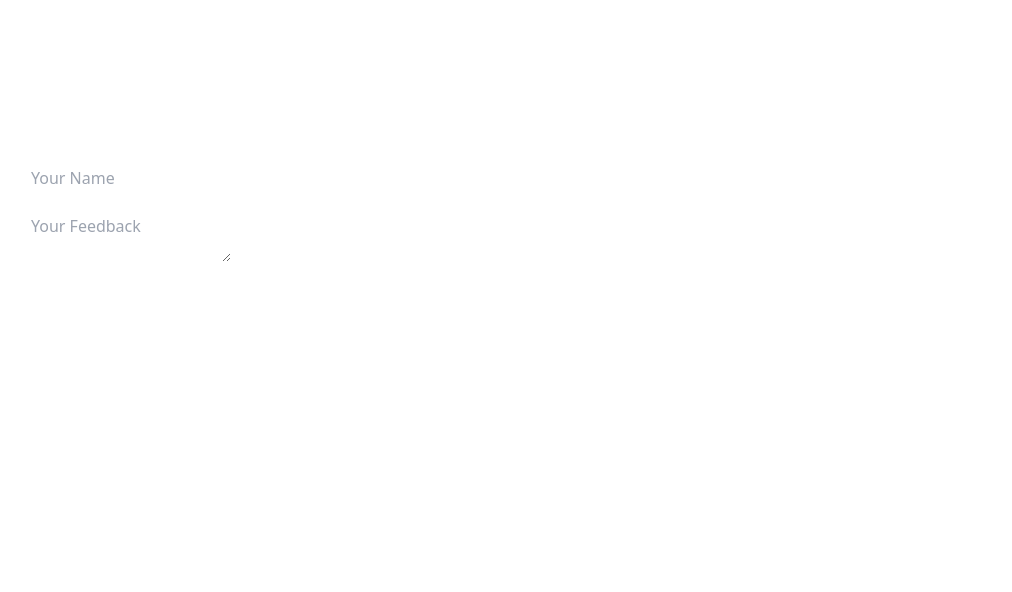
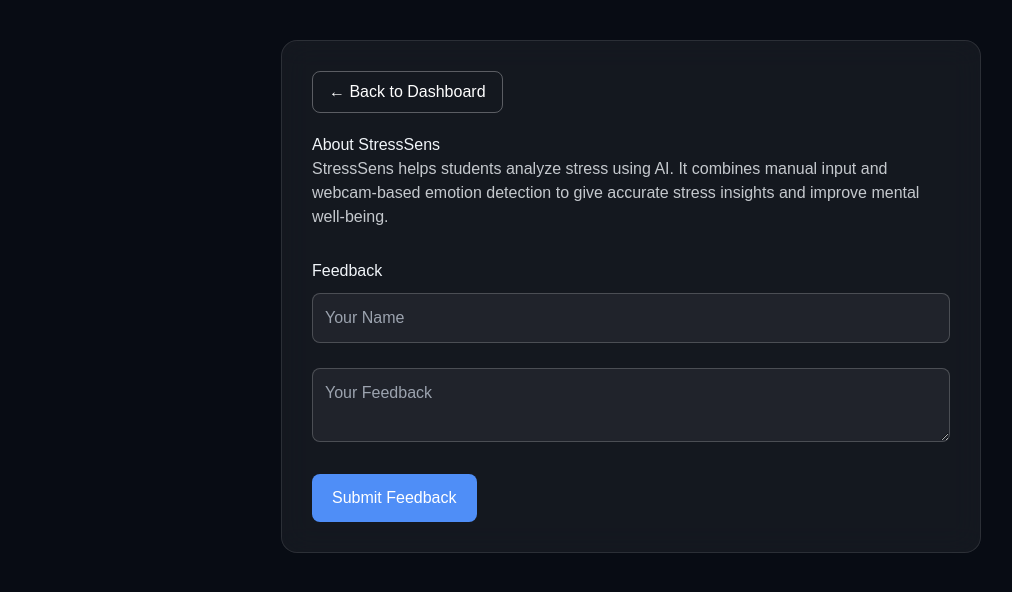
Before and after one commit to nabinkrpal/stress-web-app, a React (Create React App) app in the folder stress-frontend/: page /about-feedback in a window 1280 px wide. Shown: the top 592 px of the page, without its empty margins (9-1021 px from the left). Built offline with nearby package versions, Linux system fonts and the light colour scheme; sample sign-in values are in the browser's storage.

Commit message:
Update AboutFeedback.js

```diff
--- a/stress-frontend/src/pages/AboutFeedback.js
+++ b/stress-frontend/src/pages/AboutFeedback.js
@@ -1,6 +1,54 @@
 import { useState } from "react";
 import API from "../services/api";
 import { useNavigate } from "react-router-dom";
+
+const styles = {
+  container: {
+    minHeight: "100vh",
+    background: "#080c14",
+    color: "#f1f5f9",
+    padding: "40px",
+    fontFamily: "DM Sans, sans-serif"
+  },
+  card: {
+    maxWidth: "700px",
+    margin: "0 auto",
+    background: "rgba(255,255,255,0.05)",
+    border: "1px solid rgba(255,255,255,0.1)",
+    borderRadius: "16px",
+    padding: "30px",
+    backdropFilter: "blur(15px)"
+  },
+  input: {
+    width: "100%",
+    padding: "12px",
+    marginTop: "10px",
+    marginBottom: "15px",
+    borderRadius: "8px",
+    border: "1px solid rgba(255,255,255,0.2)",
+    background: "rgba(255,255,255,0.05)",
+    color: "white",
+    outline: "none"
+  },
+  button: {
+    background: "#4f8ef7",
+    color: "white",
+    padding: "12px 20px",
+    border: "none",
+    borderRadius: "8px",
+    cursor: "pointer",
+    marginTop: "10px"
+  },
+  backBtn: {
+    marginBottom: "20px",
+    background: "transparent",
+    border: "1px solid rgba(255,255,255,0.3)",
+    color: "white",
+    padding: "8px 16px",
+    borderRadius: "8px",
+    cursor: "pointer"
+  }
+};
 
 function AboutFeedback() {
   const navigate = useNavigate();
@@ -11,53 +59,64 @@ function AboutFeedback() {
 
   const handleSubmit = async (e) => {
     e.preventDefault();
+
     try {
       await API.post("/feedback", { name, message });
-      setSuccess("✅ Feedback submitted!");
+      setSuccess("✅ Feedback submitted successfully!");
       setName("");
       setMessage("");
-    } catch {
-      alert("Failed to submit feedback");
+    } catch (err) {
+      console.error(err);
+      alert("Error submitting feedback");
     }
   };
 
   return (
-    <div style={{ padding: "40px", color: "white" }}>
+    <div style={styles.container}>
+      <div style={styles.card}>
 
-      <button onClick={() => navigate("/dashboard")}>
+        <button style={styles.backBtn} onClick={() => navigate("/dashboard")}>
           ← Back to Dashboard
         </button>
 
-      <h1>About Us</h1>
-      <p>
+        <h1>About StressSens</h1>
+        <p style={{ opacity: 0.8 }}>
           StressSens helps students analyze stress using AI.
-        It uses both manual input and webcam-based emotion detection
-        to give accurate stress insights.
+          It combines manual input and webcam-based emotion detection
+          to give accurate stress insights and improve mental well-being.
         </p>
 
         <h2 style={{ marginTop: "30px" }}>Feedback</h2>
 
         <form onSubmit={handleSubmit}>
           <input
+            style={styles.input}
             placeholder="Your Name"
             value={name}
             onChange={(e) => setName(e.target.value)}
             required
           />
-        <br /><br />
 
           <textarea
+            style={styles.input}
             placeholder="Your Feedback"
             value={message}
             onChange={(e) => setMessage(e.target.value)}
             required
           />
-        <br /><br />
 
-        <button type="submit">Submit Feedback</button>
+          <button type="submit" style={styles.button}>
+            Submit Feedback
+          </button>
         </form>
 
-      {success && <p>{success}</p>}
+        {success && (
+          <p style={{ marginTop: "15px", color: "#22c55e" }}>
+            {success}
+          </p>
+        )}
+
+      </div>
     </div>
   );
 }
```
Lines whose indentation alone changed are shown as unchanged.
